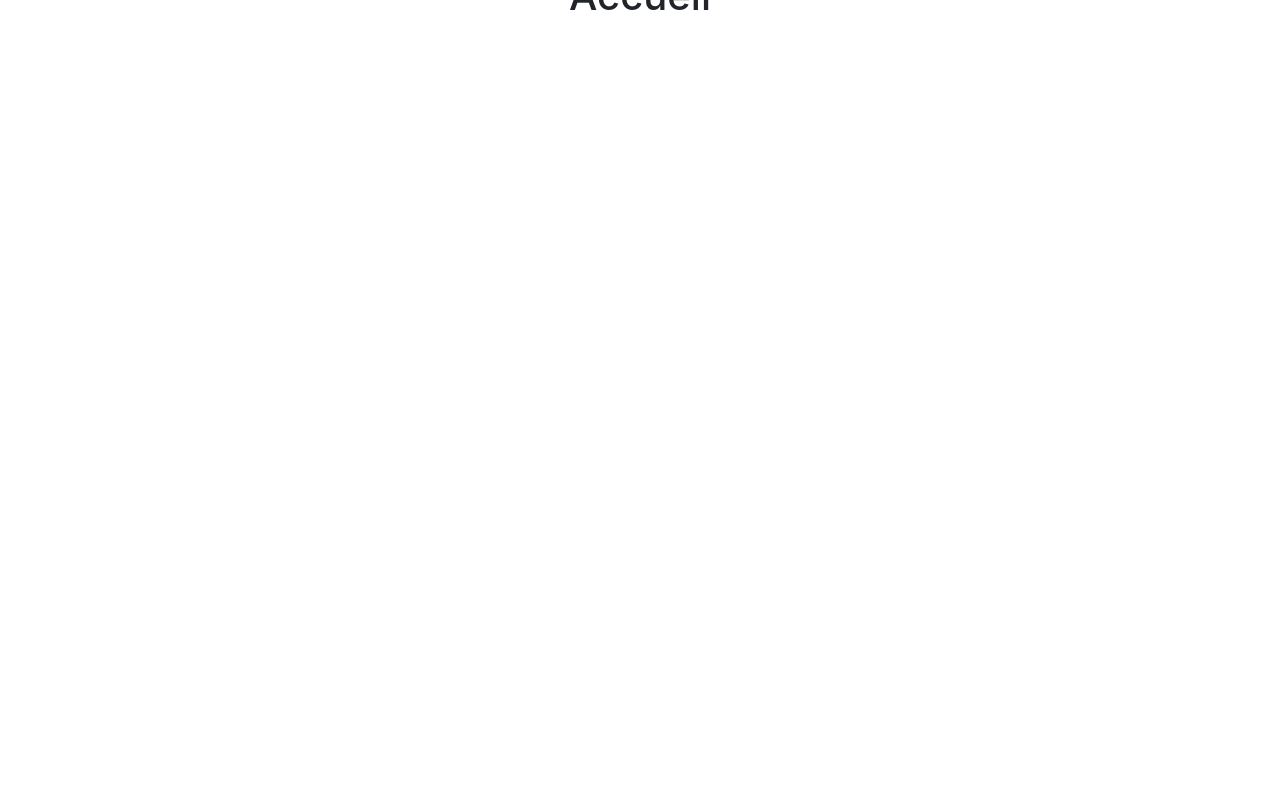
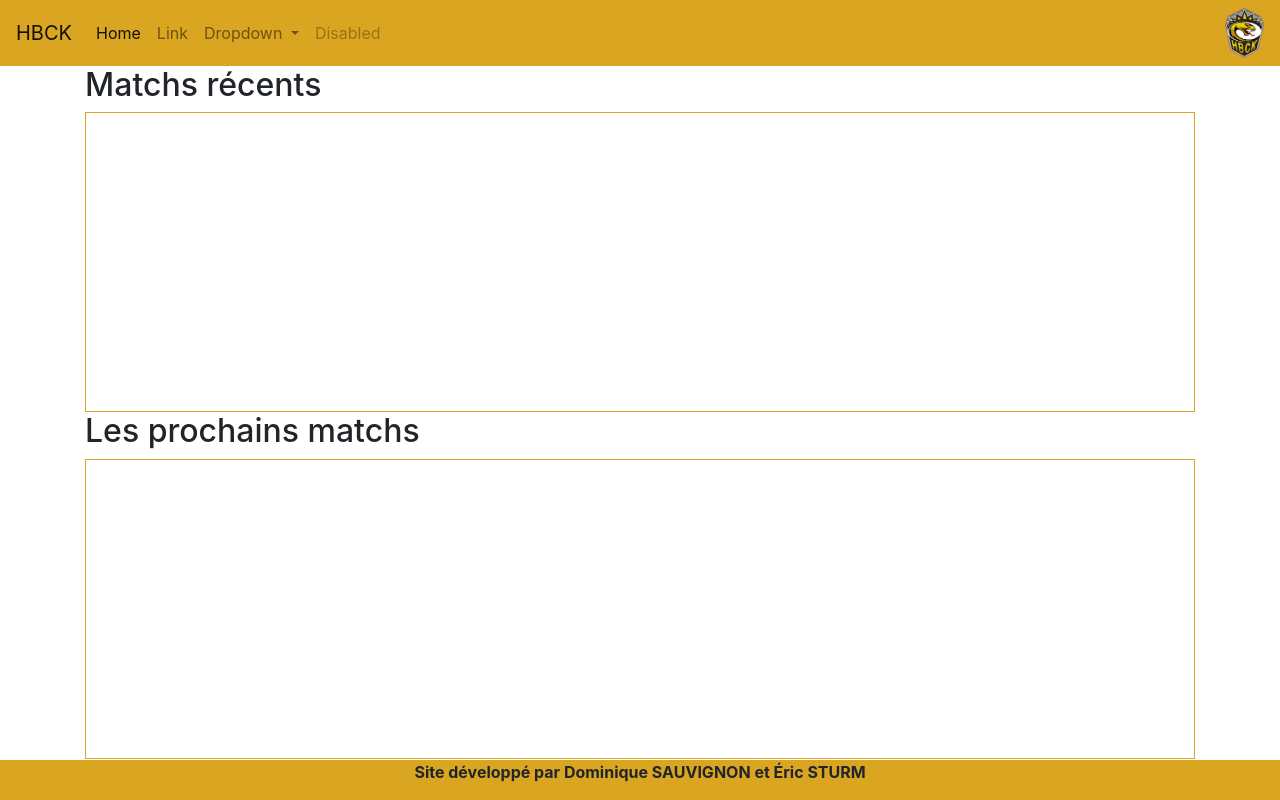
Before and after one commit to Dominique21000/lpdaoo-stage_hbck, a PHP site: page /index.php?rub=accueil in a window 1280 px wide. Before the commit the page is almost empty. Run offline with PHP 8.4, Linux system fonts and the light colour scheme.

Commit message:
page 1 : les évènements récents - mise en place

```diff
--- a/public/css/style.css
+++ b/public/css/style.css
@@ -1,7 +1,5 @@
 body{
     background-color: goldenrod;
-    text-align: center;
-    margin:0;
 }
 
 .ecr_accueil{
@@ -12,3 +10,27 @@ body{
     top: 50%; left: 50%; /* à 50%/50% du parent référent */
     transform: translate(-50%, -50%); /* décalage de 50% de sa propre taille */
 }
+
+.fondJaune{
+    background:goldenrod;
+}
+
+.haut{
+    margin-top: 0px;
+}
+
+#m_r, #p_m{
+    height:300px;
+    border: goldenrod solid 1px;
+}
+
+footer{
+    position: absolute;
+    left:0px;
+    top:95%;
+    width:100%;
+    text-align: center;
+    height: 5%;
+    background-color: goldenrod;
+    font-weight: bold;
+}
--- a/view/accueil.html.twig
+++ b/view/accueil.html.twig
@@ -2,4 +2,21 @@
 
 {%block title%}Accueil{%endblock%}
 
-{%block content%}<h1>Accueil</h1>{%endblock%}
+
+{%block content%}
+    <div class="row haut">
+        <div class="col-lg-12">
+            <h2>Matchs récents</h2>
+            <div id="m_r">
+            </div>
+        </div>
+    </div>
+
+    <div class="row">
+        <div class="col-lg-12">
+            <h2>Les prochains matchs</h2>
+            <div id="p_m">
+            </div>
+        </div>
+    </div>
+{%endblock%}
--- a/view/layout.html.twig
+++ b/view/layout.html.twig
@@ -5,17 +5,58 @@
         <meta charset="UTF-8">
         <script src="https://code.jquery.com/jquery-3.4.1.slim.min.js" integrity="sha384-J6qa4849blE2+poT4WnyKhv5vZF5SrPo0iEjwBvKU7imGFAV0wwj1yYfoRSJoZ+n" crossorigin="anonymous"></script>
         <script src="https://cdn.jsdelivr.net/npm/popper.js@1.16.0/dist/umd/popper.min.js" integrity="sha384-Q6E9RHvbIyZFJoft+2mJbHaEWldlvI9IOYy5n3zV9zzTtmI3UksdQRVvoxMfooAo" crossorigin="anonymous"></script>
+        <script src="https://code.jquery.com/jquery-3.4.1.slim.min.js" integrity="sha384-J6qa4849blE2+poT4WnyKhv5vZF5SrPo0iEjwBvKU7imGFAV0wwj1yYfoRSJoZ+n" crossorigin="anonymous"></script>
+        <script src="https://stackpath.bootstrapcdn.com/bootstrap/4.4.1/js/bootstrap.min.js" integrity="sha384-wfSDF2E50Y2D1uUdj0O3uMBJnjuUD4Ih7YwaYd1iqfktj0Uod8GCExl3Og8ifwB6" crossorigin="anonymous"></script>
+
     </HEAD>
     <BODY>
-        <div id="container">
-            <div  class="row">
-                <div class="col-lg-12 ecr_accueil">
-                    {%block content%}
-                    {%endblock %}
-                </div>
-            </div>
+        <nav class="navbar navbar-expand-lg navbar-light fondJaune">
+  <a class="navbar-brand" href="#">HBCK</a>
+  <button class="navbar-toggler" type="button" data-toggle="collapse" data-target="#navbarSupportedContent" aria-controls="navbarSupportedContent" aria-expanded="false" aria-label="Toggle navigation">
+    <span class="navbar-toggler-icon"></span>
+  </button>
+
+  <div class="collapse navbar-collapse" id="navbarSupportedContent">
+    <ul class="navbar-nav mr-auto">
+      <li class="nav-item active">
+        <a class="nav-link" href="#">Home <span class="sr-only">(current)</span></a>
+      </li>
+      <li class="nav-item">
+        <a class="nav-link" href="#">Link</a>
+      </li>
+      <li class="nav-item dropdown">
+        <a class="nav-link dropdown-toggle" href="#" id="navbarDropdown" role="button" data-toggle="dropdown" aria-haspopup="true" aria-expanded="false">
+          Dropdown
+        </a>
+        <div class="dropdown-menu" aria-labelledby="navbarDropdown">
+          <a class="dropdown-item" href="#">Action</a>
+          <a class="dropdown-item" href="#">Another action</a>
+          <div class="dropdown-divider"></div>
+          <a class="dropdown-item" href="#">Something else here</a>
         </div>
+      </li>
+      <li class="nav-item">
+        <a class="nav-link disabled" href="#" tabindex="-1" aria-disabled="true">Disabled</a>
+      </li>
+    </ul>
+    <!--
+    <form class="form-inline my-2 my-lg-0">
+      <input class="form-control mr-sm-2" type="search" placeholder="Search" aria-label="Search">
+      <button class="btn btn-outline-success my-2 my-sm-0" type="submit">Search</button>
+    </form>-->
+
+    <img src="public/img/logo.png" height="50px"/>
+  </div>
+</nav>
+        <div class="container">
+            {%block content%}
+            {%endblock %}
+
+        </div>
+        <footer>
+            Site développé par Dominique SAUVIGNON et Éric STURM
+        </footer>
         <link href="public/css/style.css" type="text/css" rel="stylesheet" />
-        <link href="public/bootstrap-4.4.1/css/bootstrap.min.css" type="text/css" rel="stylesheet"/>
+        <link href="public/bootstrap-4.4.1-dist/css/bootstrap.min.css" type="text/css" rel="stylesheet"/>
     </BODY>
 </HTML>
--- a/view/prenom.html.twig
+++ /dev/null
@@ -1 +0,0 @@
-{{ name }}
```
Also changed, not shown: view/index.html.twig (+14 -10 lines).
